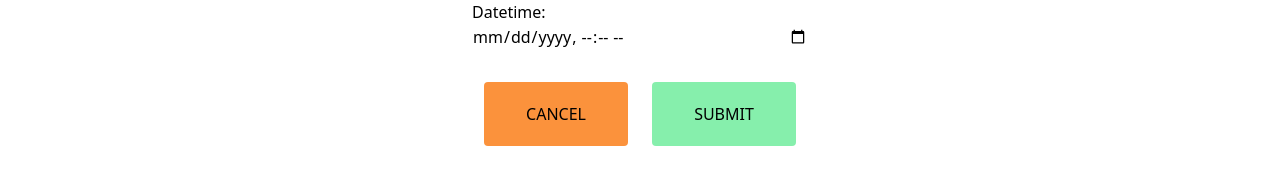
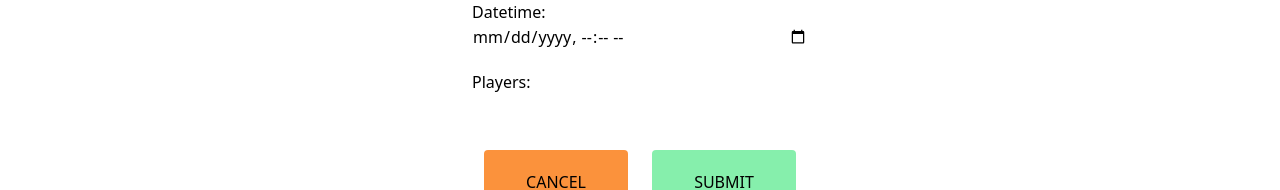
Before and after one commit to kapipapi/zagrajmy_docker, a React (Create React App) app in the folder frontend/: page /game/new in a window 1280 px wide. Shown: the part 260-450 px from the top of the page. Built offline with nearby package versions, Linux system fonts and the light colour scheme; no server answers.

Commit message:
new game with users ids WIP

```diff
--- /dev/null
+++ b/frontend/src/models/User.tsx
@@ -0,0 +1,6 @@
+export type User = {
+    ID: number;
+    Name: string;
+}
+
+export type Users = User[];
--- a/frontend/src/views/NewGameFrom/Form.tsx
+++ b/frontend/src/views/NewGameFrom/Form.tsx
@@ -6,6 +6,7 @@ import { Game } from "./types";
 import { useGetData } from "../../hooks/useGetData";
 import { Sports } from "../../models/Sport";
 import { Places } from "../../models/Place";
+import { Users } from "../../models/User";
 
 export const Form = () => {
     const { register, handleSubmit, reset } = useForm<Game>();
@@ -60,6 +61,13 @@ export const Form = () => {
                     </div>
                 </div>
 
+                <div>
+                    <div className={"mb-5"}>
+                        <label>Players:</label>
+                        <input type={"text"} className={"w-full"} {...register("users_ids")}/>
+                    </div>
+                </div>
+
                 <div className={"flex justify-around col-span-2"}>
                     <button
                         className={"bg-orange-400 rounded w-36 h-16 m-3"}
--- a/frontend/src/views/NewGameFrom/types.ts
+++ b/frontend/src/views/NewGameFrom/types.ts
@@ -2,4 +2,5 @@ export type Game = {
     sport_id: number;
     place_id: number;
     start_datetime: Date;
+    users_ids: string;
 }
```
Also changed, not shown: 2 other files (tests, documents, lock files or other folders).
